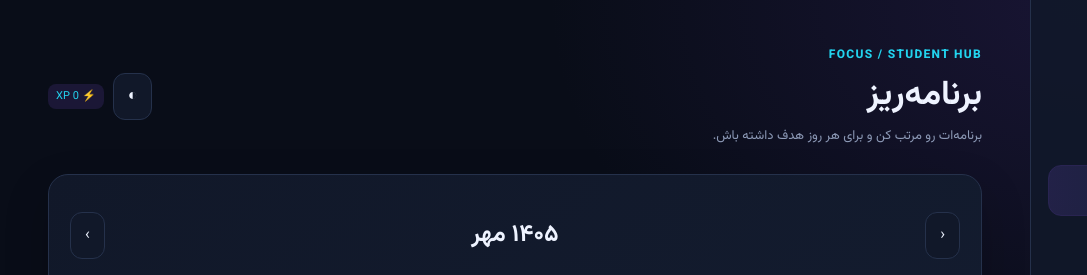
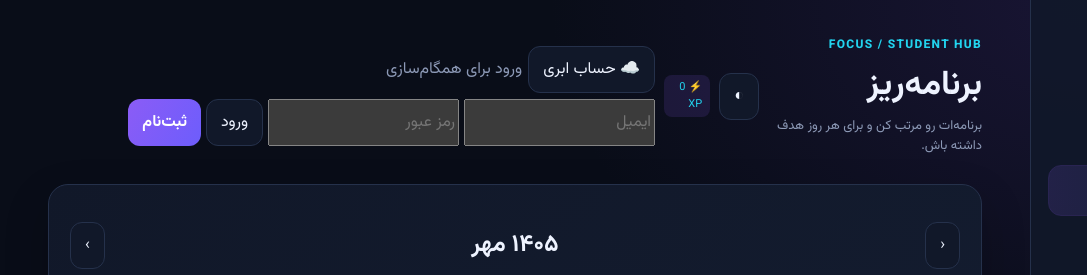
Before and after one commit to Brotex-dvplr/Focus, a plain HTML site: page planner.html in a window 1280 px wide. Shown: the top 275 px of the page, 0-1087 px from the left. Drawn offline with nearby package versions, Linux system fonts and the light colour scheme.

Commit message:
Connect planner.html to Supabase auth

```diff
--- a/planner.html
+++ b/planner.html
@@ -1,2 +1,2 @@
 <!doctype html>
-<html lang="fa" dir="rtl"><head><meta charset="utf-8"><meta name="viewport" content="width=device-width,initial-scale=1"><meta name="theme-color" content="#090d18"><meta name="description" content="FOCUS؛ برنامه‌ریز و ابزار تمرکز برای دانش‌آموزان"><title>برنامه‌ریز | FOCUS</title><link rel="stylesheet" href="css/style.css"></head><body data-page="planner"><div id="app"></div><script src="js/app.js"></script></body></html>
+<html lang="fa" dir="rtl"><head><meta charset="utf-8"><meta name="viewport" content="width=device-width,initial-scale=1"><meta name="theme-color" content="#090d18"><meta name="description" content="FOCUS؛ برنامه‌ریز و ابزار تمرکز برای دانش‌آموزان"><title>برنامه‌ریز | FOCUS</title><link rel="stylesheet" href="css/style.css"></head><body data-page="planner"><div id="app"></div><script src="js/app.js"></script><script src="https://cdn.jsdelivr.net/npm/@supabase/supabase-js@2"></script><script src="js/supabase-auth.js"></script></body></html>
```
